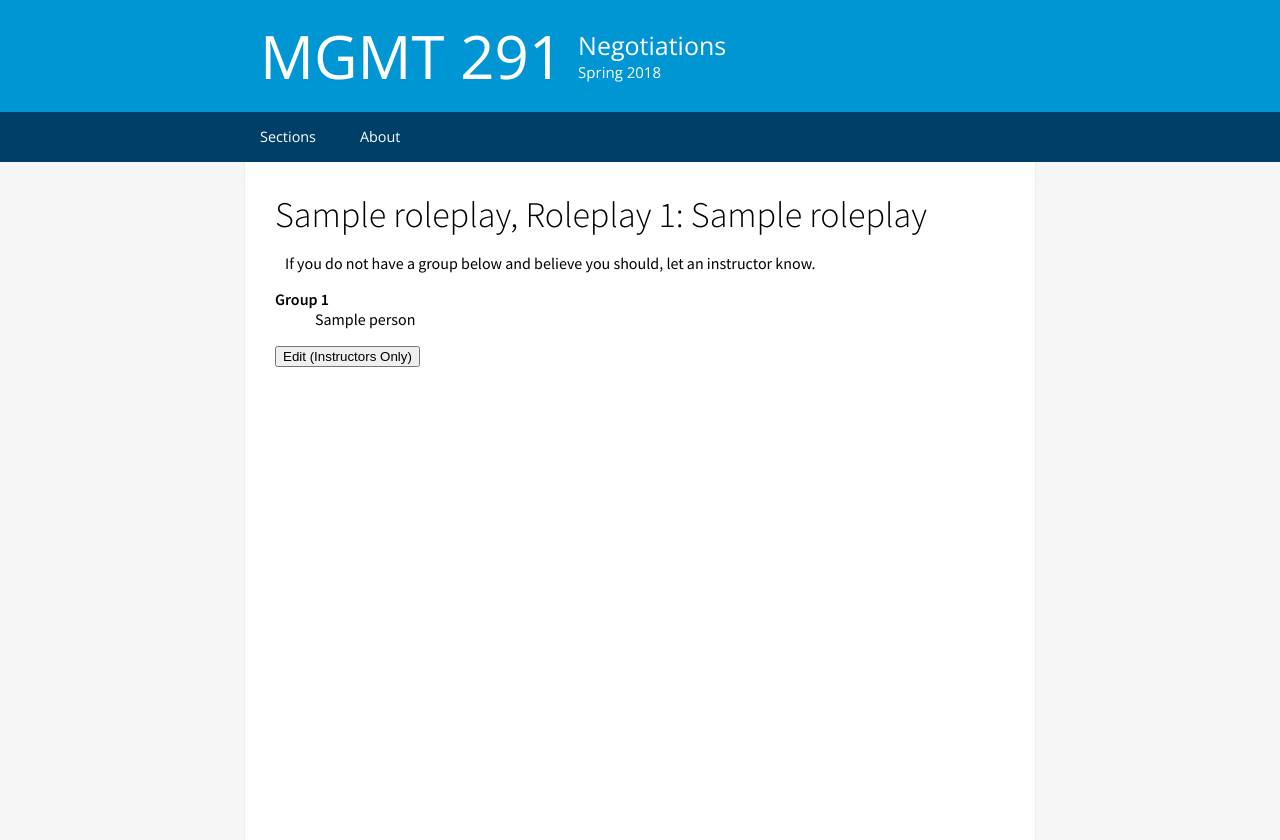
After one commit to jeffreyscheng/mgmt291, a Flask app: template templates/roleplay.html in a window 1280 px wide. The commit adds this page. Run offline with Flask 2, Linux system fonts and the light colour scheme; tables that the repository leaves empty hold one stand-in row (values such as "Sample post"); the template is opened without the code that fills it: values that come from a table or form of the project are taken from there, most other values are stand-ins (such as "Sample title", 1, 10 or a date in 2020); parts of the project's set-up code (start-up, migrations or seed data) failed here and were passed over.

Commit message:
added about, html/css

```diff
--- a/forms.py
+++ b/forms.py
@@ -18,3 +18,9 @@ class AddRoleplayForm(FlaskForm):
     roleplay_name = StringField('Name', validators=[DataRequired()])
     group_size = IntegerField('Group Size', validators=[DataRequired()])
     submit = SubmitField('Add Roleplay')
+
+
+class AddSectionForm(FlaskForm):
+    section_name = StringField('Name', validators=[DataRequired()])
+    instructor_name = StringField('Instructor', validators=[DataRequired()])
+    submit = SubmitField('Add Section')
--- a/models.py
+++ b/models.py
@@ -1,4 +1,3 @@
-import numpy as np
 import pandas as pd
 import itertools
 from flask import Flask
--- a/static/styles/style.css
+++ b/static/styles/style.css
@@ -23,7 +23,7 @@ body {
   padding-top:15px;
   padding-bottom:15px;
   overflow:hidden;
-  background-image:url(../files/160bg.png);
+  /*background-image:url(../files/160bg.png);*/
   background-position:center;
   background-repeat:no-repeat;
   background-origin:border-box;
@@ -622,4 +622,15 @@ body {
      margin:0px;
   }
 
+  .column {
+    float: left;
+    width: 50%;
+  }
+
+    /* Clear floats after the columns */
+  .row:after {
+        content: "";
+        display: table;
+        clear: both;
+  }
 }
--- a/templates/base.html
+++ b/templates/base.html
@@ -28,9 +28,9 @@
   <div id="nav-bar">
       <nav>
         <ul>
-          <a href="/home.html"><li>Sections</li></a>
+          <a href="/"><li>Sections</li></a>
 {#          <a href="/schedule.html"><li>Schedule</li></a>#}
-          <a href="/about.html"><li>About</li></a>
+          <a href="/about"><li>About</li></a>
         </ul>
       </nav>
   </div>
--- a/templates/home.html
+++ b/templates/home.html
@@ -3,7 +3,7 @@
 {% block content %}
     <h1>Welcome to Negotiations!</h1>
 
-    Select your course and section below.
+    <p>Select your course and section below.</p>
     <ul>
     {% for section in sections %}
         <li><a href= {{ '/' + section.name }}>{{ section.name }}</a></li>
--- /dev/null
+++ b/templates/roleplay.html
@@ -0,0 +1,73 @@
+{% extends "base.html" %}
+
+{% block content %}
+    <h1>{{ roleplay.section_name }}, Roleplay {{ roleplay.number }}: {{ roleplay.name }}</h1>
+    <h1></h1>
+    {% if roleplay.started %}
+        <p>If you do not have a group below and believe you should, let an instructor know.</p>
+        <p>
+            <dl>
+                {% for group in assignments %}
+                        <dt><b>Group {{ loop.index }}</b></dt>
+                    {% for person in group %}
+                        <dd>{{ person }}</dd>
+                    {% endfor %}
+                {% endfor %}
+            </dl>
+            <form action="" method="post">
+                <button name="submit" value="edit">Edit (Instructors Only)</button>
+            </form>
+        </p>
+{#        <form action="" method="post">#}
+{#            <button name="submit" value="reset">Reset (Instructors Only)</button>#}
+{#        </form>#}
+    {% else %}
+        <style>
+        * {
+            box-sizing: border-box;
+        }
+
+        body {
+            margin: 0;
+        }
+
+        /* Create two equal columns that floats next to each other */
+        .column {
+            float: left;
+            width: 50%;
+            padding: 10px;
+        }
+
+        /* Clear floats after the columns */
+        .row:after {
+            content: "";
+            display: table;
+            clear: both;
+        }
+        </style>
+        <div class="row">
+            <div class="column" width="50%">
+                <p>Sign in below to be assigned to a roleplay group.</p>
+                <form action="" method="post">
+                    {{ form.hidden_tag() }}
+                    <p>
+                        {{ form.student_name.label }}<br>
+                        {{ form.student_name(size=32) }}
+                    </p>
+                    <p>{{ form.submit() }}</p>
+                </form>
+                <form action="" method="post">
+                    <p><button name="submit" value="assign">Assign (Instructors Only)</button></p>
+                </form>
+            </div>
+            <div class="column" style="background-color:#dfdfff;" width="50%">
+                <p>Currently signed in:</p>
+                <ul>
+                {% for student in students %}
+                    <li>{{ student }}</li>
+                {% endfor %}
+                </ul>
+            </div>
+        </div>
+    {% endif %}
+{% endblock %}
--- a/templates/v0_unstarted.html
+++ b/templates/roleplay_unstarted.html
@@ -2,7 +2,6 @@
 
 {% block content %}
     <h1>unstarted</h1>
-{#    <h1>Sign In</h1>#}
     <form action="" method="post">
         {{ form.hidden_tag() }}
         <p>
--- a/website.py
+++ b/website.py
@@ -30,6 +30,11 @@ def landing_home():
     # return render_template('cis160.html', sections=Section.query.all())
 
 
+@app.route('/about', methods=['GET', 'POST'])
+def landing_about():
+    return render_template('about.html')
+
+
 @app.route('/add', methods=['GET', 'POST'])
 def landing_add_section():
     # TODO
@@ -56,7 +61,7 @@ def landing_class(section_name):
     else:
         current_section = Section.query.filter_by(name="test_name").first()
         return render_template('class.html',
-                               roleplays=Roleplay.query.with_parent(current_section).all())
+                               roleplays=Roleplay.query.with_parent(current_section).all(), section_name=section_name)
 
 
 @app.route('/<section_name>/add', methods=['GET', 'POST'])
@@ -81,21 +86,19 @@ def landing_roleplay(section_name, roleplay_number):
     print(records)
     students = [record.student_name for record in records]
     student_sign_in = SignInForm()
-    started_template = render_template('v0_started.html', roleplay_name=roleplay.name,
-                                       assignments=roleplay.assignments, form=student_sign_in)
-    unstarted_template = render_template('v0_unstarted.html', roleplay_name=roleplay.name,
-                                         students=students, form=student_sign_in)
+    template = render_template('roleplay.html', roleplay=roleplay, assignments=eval(roleplay.assignments),
+                               students=students, form=student_sign_in)
     if roleplay.started:  # STARTED LOGIC)
         if request.method == 'POST':
             if request.form['submit'] == 'edit':
                 return None  # TODO
-            elif request.form['submit'] == 'reset':
-                return None  # TODO
+            # elif request.form['submit'] == 'reset':
+            #     return None  # TODO
             else:
                 print("unknown POST request")
                 return None
         elif request.method == 'GET':
-            return started_template
+            return template
     else:  # UNSTARTED LOGIC
         if request.method == 'POST':
             if request.form['submit'] == 'assign':
@@ -112,7 +115,7 @@ def landing_roleplay(section_name, roleplay_number):
                 print("unknown POST request")
                 return None
         elif request.method == 'GET':
-            return unstarted_template
+            return template
 
 
 if __name__ == '__main__':
```
Also changed, not shown: templates/about.html (added, +13 -0 lines), templates/class.html (+10 -3 lines), app.db, templates/roleplay_started.html (renamed from templates/v0_started.html).
